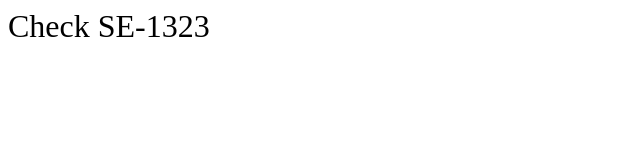
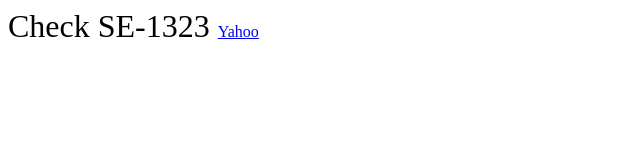
Before and after one commit to yshimo/yshimo.github.io, a plain HTML site: page SE-1323/index.html in a window 1280 px wide. Shown: the full height of the page, 0-640 px from the left. Drawn offline with Linux system fonts and the light colour scheme.

Commit message:
[SE-1323] add <a> tag in index.html & reverse trackClicks

```diff
--- a/SE-1323/index.html
+++ b/SE-1323/index.html
@@ -7,5 +7,6 @@
 <font size="6">
 Check SE-1323
 </font>
+<a href="https://www.yahoo.co.jp/">Yahoo</a><br>
 </body>
 </html>
```
